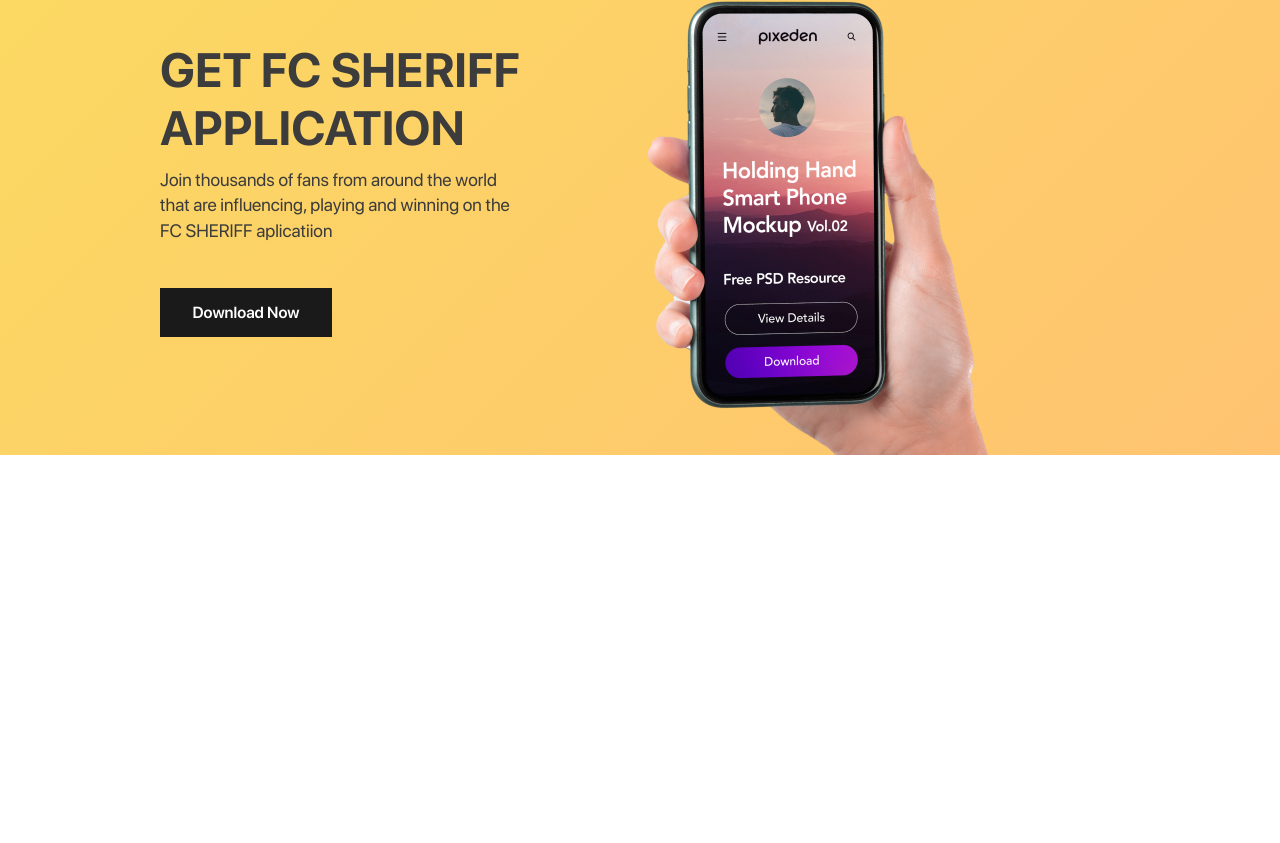
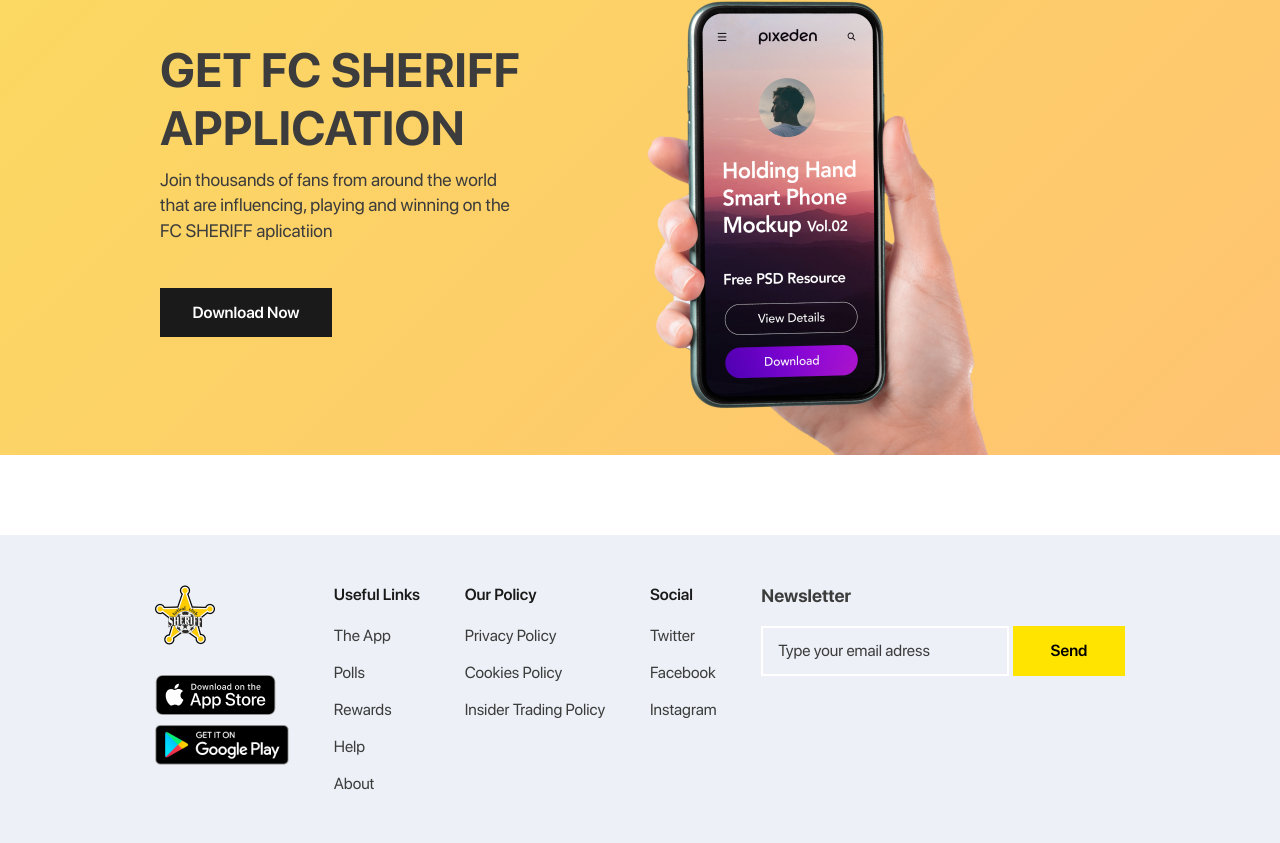
Before and after one commit to madac4/Sheriff, a website: page Sheriff/about.html in a window 1280 px wide. Shown: the part 1707-2550 px from the top of the page. Before the commit the page ends 2162 px from the top, so only its background shows below. Drawn offline with Linux system fonts and the light colour scheme; files whose address does not match are found by name.

Commit message:
some-changes

```diff
--- a/#src/scss/components/footer.scss
+++ b/#src/scss/components/footer.scss
@@ -1,16 +1,20 @@
 footer {
     background-color: #EDF1F7;
-    padding: 50px;
+    padding: 50px 0;
+    margin-top: 80px;
     .footer-body {
         display: flex;
         justify-content: space-between;
         .footer-body__images {
-            img {
+            a {
                 display: block;
                 margin-bottom: 10px;
                 &:first-child {
                     margin-bottom: 30px;
                 }
+            }
+            img {
+                display: block;
             }
         }
         .footer-list {
@@ -29,6 +33,10 @@
                     font-size: 16px;
                     line-height: 19px;
                     color: $maincolor;
+                    transition: color .3s;
+                    &:hover {
+                        color: darken($color: $maincolor, $amount: 10);
+                    }
                 }
             }
         }
--- a/Sheriff/about.html
+++ b/Sheriff/about.html
@@ -119,8 +119,73 @@
         </div>
         <img src="img/app_img.png" alt="">
     </div>
-</div>
+</div> <footer class="footer">
+    <div class="container">
+        <div class="footer-body">
+            <div class="footer-body__images">
+                <a href="#">
+                    <img src="img/logo.png" alt="">
+                </a>
+                <a href="#">
+                    <img src="img/appstore.png" alt="">
+                </a>
+                <a href="#">
+                    <img src="img/google-play.png" alt="">
+                </a>
+            </div>
 
+            <ul class="footer-list">
+                <h4>Useful Links</h4>
+                <li class="footer-list__item">
+                    <a href="">The App</a>
+                </li>
+                <li class="footer-list__item">
+                    <a href="">Polls</a>
+                </li>
+                <li class="footer-list__item">
+                    <a href="">Rewards</a>
+                </li>
+                <li class="footer-list__item">
+                    <a href="">Help</a>
+                </li>
+                <li class="footer-list__item">
+                    <a href="">About</a>
+                </li>
+            </ul>
+            <ul class="footer-list">
+                <h4>Our Policy</h4>
+                <li class="footer-list__item">
+                    <a href="">Privacy Policy</a>
+                </li>
+                <li class="footer-list__item">
+                    <a href="">Cookies Policy</a>
+                </li>
+                <li class="footer-list__item">
+                    <a href="">Insider Trading Policy</a>
+                </li>
+            </ul>
+            <ul class="footer-list">
+                <h4>Social</h4>
+                <li class="footer-list__item">
+                    <a href="">Twitter</a>
+                </li>
+                <li class="footer-list__item">
+                    <a href="">Facebook</a>
+                </li>
+                <li class="footer-list__item">
+                    <a href="">Instagram</a>
+                </li>
+            </ul>
+            <div class="footer-newsletter">
+                <h4>Newsletter</h4>
+                <form class="newsletter-form" action="#">
+                    <input class="newsletter-form__field" type="text" placeholder="Type your email adress">
+                    <input class="newsletter-form__submit" value="Send" type="submit">
+                </form>
+            </div>
+        </div>
+    </div>
+</footer>
 
     <script src="js/script.js "></script>
 </body>
```
Also changed, not shown: #src/about.html (+1 -2 lines), #src/components/footer.html (+10 -3 lines), Sheriff/index.html (+10 -3 lines), Sheriff/css/style.css, Sheriff/css/style.min.css.
